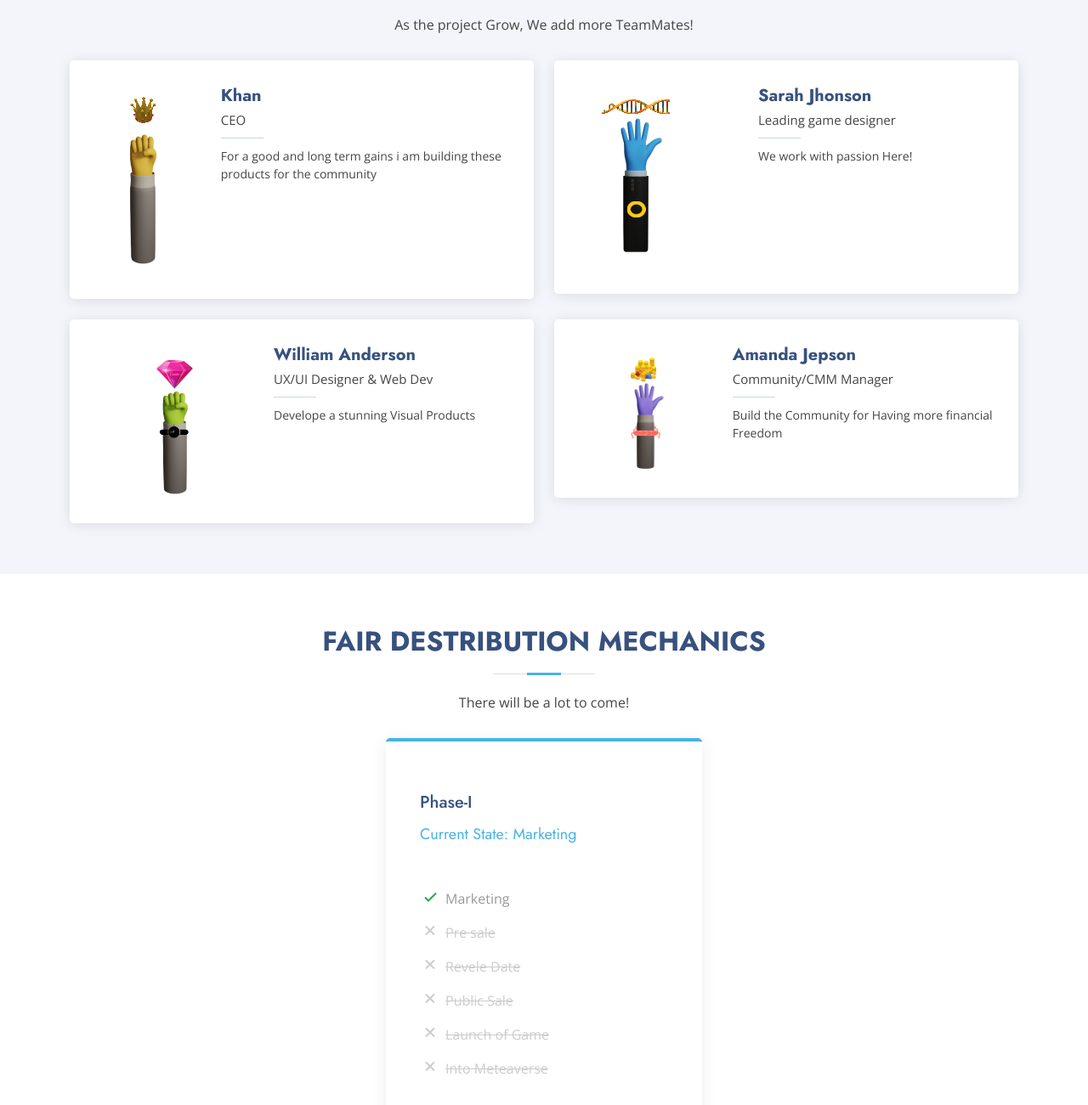
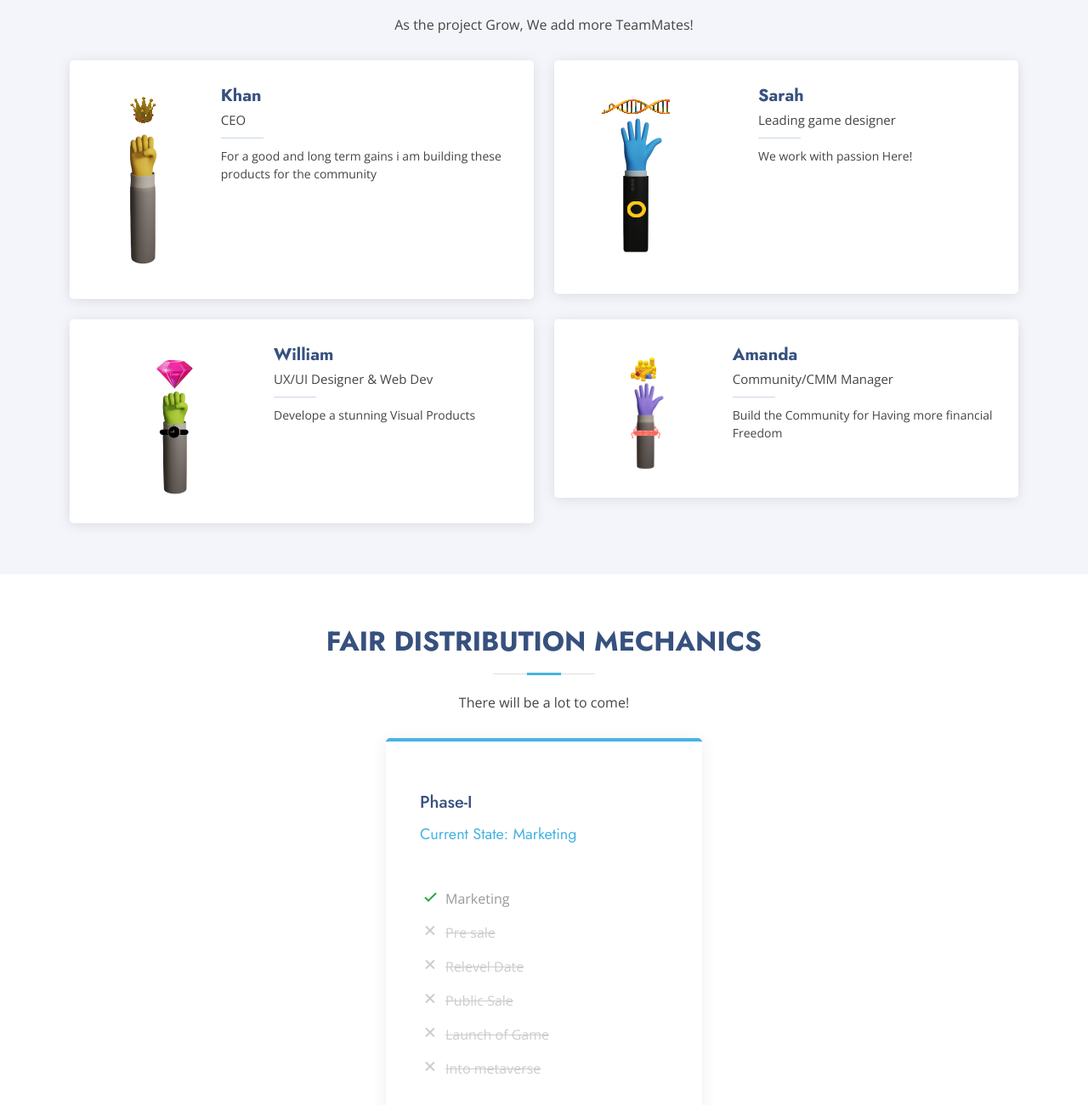
Before and after one commit to Transformerx/RPSGame, a plain HTML site: page index.html in a window 1280 px wide. Shown: the part 3505-4806 px from the top of the page at 85% size. Drawn offline with nearby package versions, Linux system fonts and the light colour scheme.

Commit message:
Update index.html

```diff
--- a/index.html
+++ b/index.html
@@ -29,10 +29,7 @@
   <link href="assets/css/style.css" rel="stylesheet">
 
   <!-- =======================================================
-  * Template Name: Arsha - v4.3.0
-  * Template URL: https://bootstrapmade.com/arsha-free-bootstrap-html-template-corporate/
-  * Author: BootstrapMade.com
-  * License: https://bootstrapmade.com/license/
+
   ======================================================== -->
 </head>
 
@@ -175,7 +172,7 @@
   </div>
 </section><!-- End Portfolio Section -->
 
-    <!-- ======= About Us Section ======= -->
+    <!-- ======= Road Section ======= -->
     <section id="about" class="about">
       <div class="container" data-aos="fade-up">
 
@@ -240,9 +237,9 @@
         </div>
 
       </div>
-    </section><!-- End Why Us Section -->
+    </section><!-- End  Section -->
 
-    <!-- ======= Skills Section ======= -->
+    <!-- ======= TokenNomics Section ======= -->
     <section id="TokenNomics" class="skills">
       <div class="container" data-aos="fade-up">
 
@@ -292,7 +289,7 @@
         </div>
 
       </div>
-    </section><!-- End Skills Section -->
+    </section><!-- End  Section -->
 
 
 
@@ -309,7 +306,7 @@
 
           <div class="col-lg-6">
             <div class="member d-flex align-items-start" data-aos="zoom-in" data-aos-delay="100">
-              <div class="pic"><img src="assets/img/team/rock.png" class="img-fluid" alt=""></div>
+              <div class="pic"><img src="assets/img/team/Rock.png" class="img-fluid" alt=""></div>
               <div class="member-info">
                 <h4>Khan</h4>
                 <span>CEO </span>
@@ -323,7 +320,7 @@
             <div class="member d-flex align-items-start" data-aos="zoom-in" data-aos-delay="200">
               <div class="pic"><img src="assets/img/team/paper.png" class="img-fluid" alt=""></div>
               <div class="member-info">
-                <h4>Sarah Jhonson</h4>
+                <h4>Sarah</h4>
                 <span>Leading game designer</span>
                 <p>We work with passion Here!</p>
 
@@ -335,7 +332,7 @@
             <div class="member d-flex align-items-start" data-aos="zoom-in" data-aos-delay="300">
               <div class="pic"><img src="assets/img/team/ux.png" class="img-fluid" alt=""></div>
               <div class="member-info">
-                <h4>William Anderson</h4>
+                <h4>William </h4>
                 <span>UX/UI Designer & Web Dev</span>
                 <p>Develope a stunning Visual Products</p>
 
@@ -347,7 +344,7 @@
             <div class="member d-flex align-items-start" data-aos="zoom-in" data-aos-delay="400">
               <div class="pic"><img src="assets/img/team/comm.png" class="img-fluid" alt=""></div>
               <div class="member-info">
-                <h4>Amanda Jepson</h4>
+                <h4>Amanda </h4>
                 <span>Community/CMM Manager</span>
                 <p>Build the Community for Having more financial Freedom</p>
 
@@ -365,7 +362,7 @@
       <div class="container" data-aos="fade-up">
 
         <div class="section-title">
-          <h2>Fair destribution mechanics</h2>
+          <h2>Fair distribution mechanics</h2>
           <p>There will be a lot to come!</p>
         </div>
 
@@ -377,10 +374,10 @@
               <ul>
                 <li><i class="bx bx-check"></i>Marketing </li>
                 <li class="na"><i class="bx bx-x"></i> <span>Pre sale</span></li>
-                <li class="na"><i class="bx bx-x"></i> <span>Revele Date</span></li>
+                <li class="na"><i class="bx bx-x"></i> <span>Relevel Date</span></li>
                 <li class="na"><i class="bx bx-x"></i> <span>Public Sale</span></li>
                 <li class="na"><i class="bx bx-x"></i> <span>Launch of Game</span></li>
-                <li class="na"><i class="bx bx-x"></i> <span>Into Meteaverse</span></li>
+                <li class="na"><i class="bx bx-x"></i> <span>Into metaverse</span></li>
               </ul>
             </div>
           </div>
@@ -494,15 +491,6 @@
       <div class="copyright">
         &copy; Copyright <strong><span>RockPaperScissors NFT</span></strong>. All Rights Reserved
       </div>
-      <div class="credits">
-        <!-- All the links in the footer should remain intact. -->
-        <!-- You can delete the links only if you purchased the pro version. -->
-        <!-- Licensing information: https://bootstrapmade.com/license/ -->
-        <!-- Purchase the pro version with working PHP/AJAX contact form: https://bootstrapmade.com/arsha-free-bootstrap-html-template-corporate/ -->
-        Designed by <a href="https://bootstrapmade.com/">BootstrapMade</a>
-      </div>
-
-
 
     </div>
   </footer><!-- End Footer -->
```
